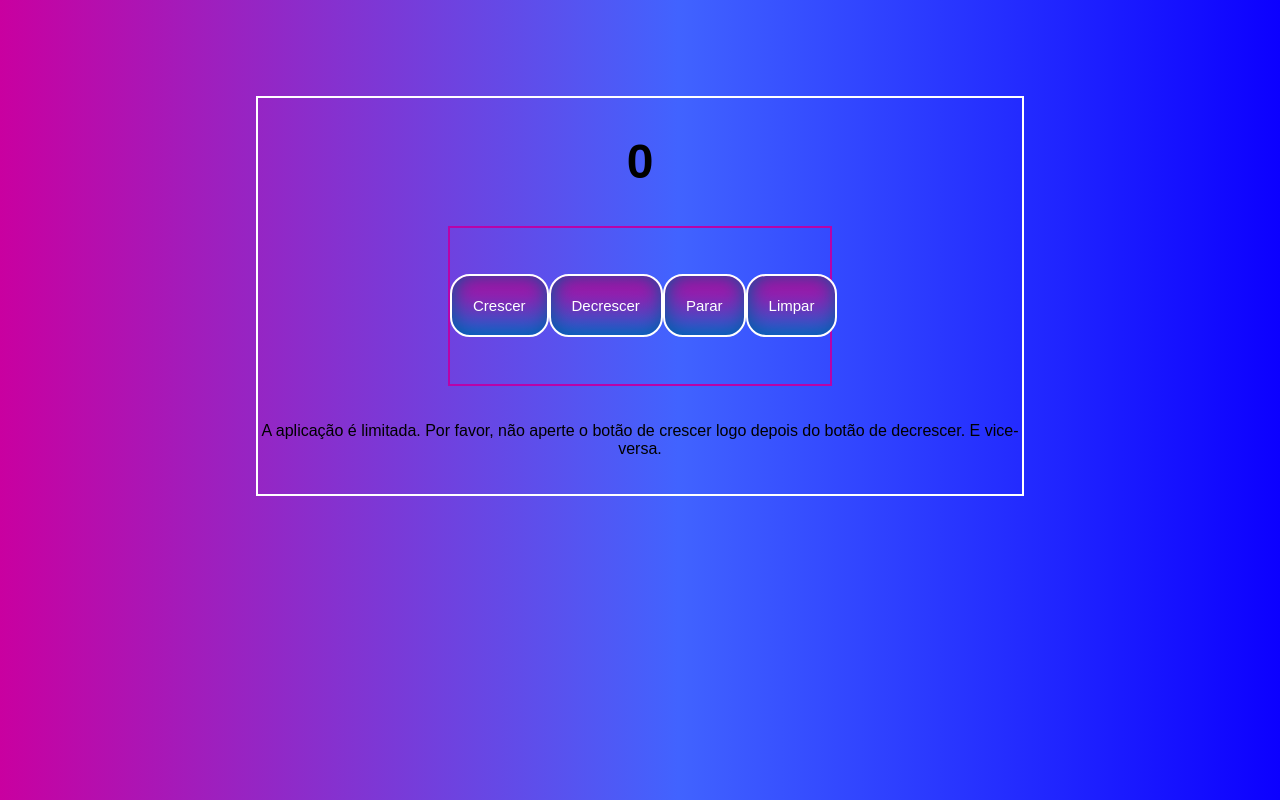
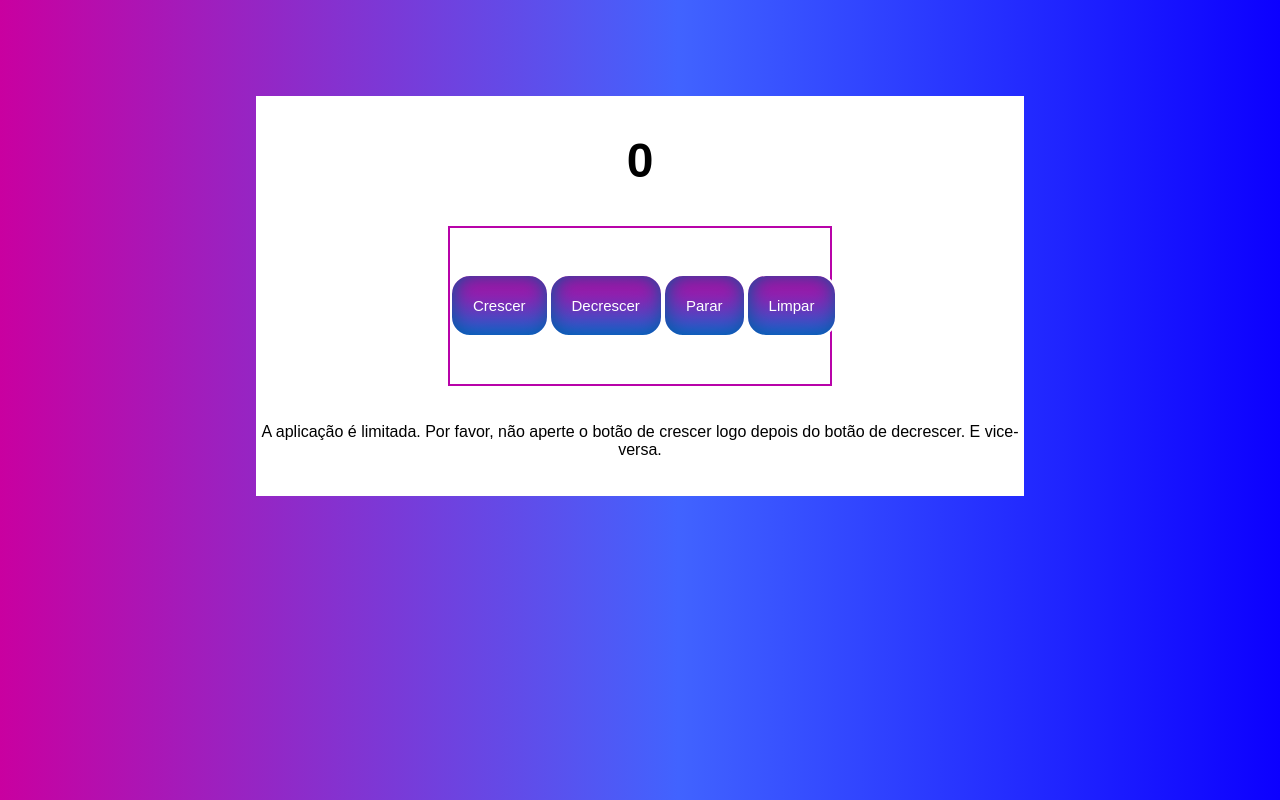
Before and after one commit to NogueiraLorena/pagecounter, a React (Create React App) app: page / in a window 1280 px wide. Built offline with nearby package versions, Linux system fonts and the light colour scheme.

Commit message:
Update App.js

```diff
--- a/src/App.js
+++ b/src/App.js
@@ -5,7 +5,7 @@ import "./styles.css";
 import styled from "styled-components";
 
 const ConteinerBigger = styled.section`
-  border: solid rgb(255, 255, 255) 2px;
+  background-color: rgb(255, 255, 255);
   width: 60vw;
   height: 50vh;
   display: flex;
```
